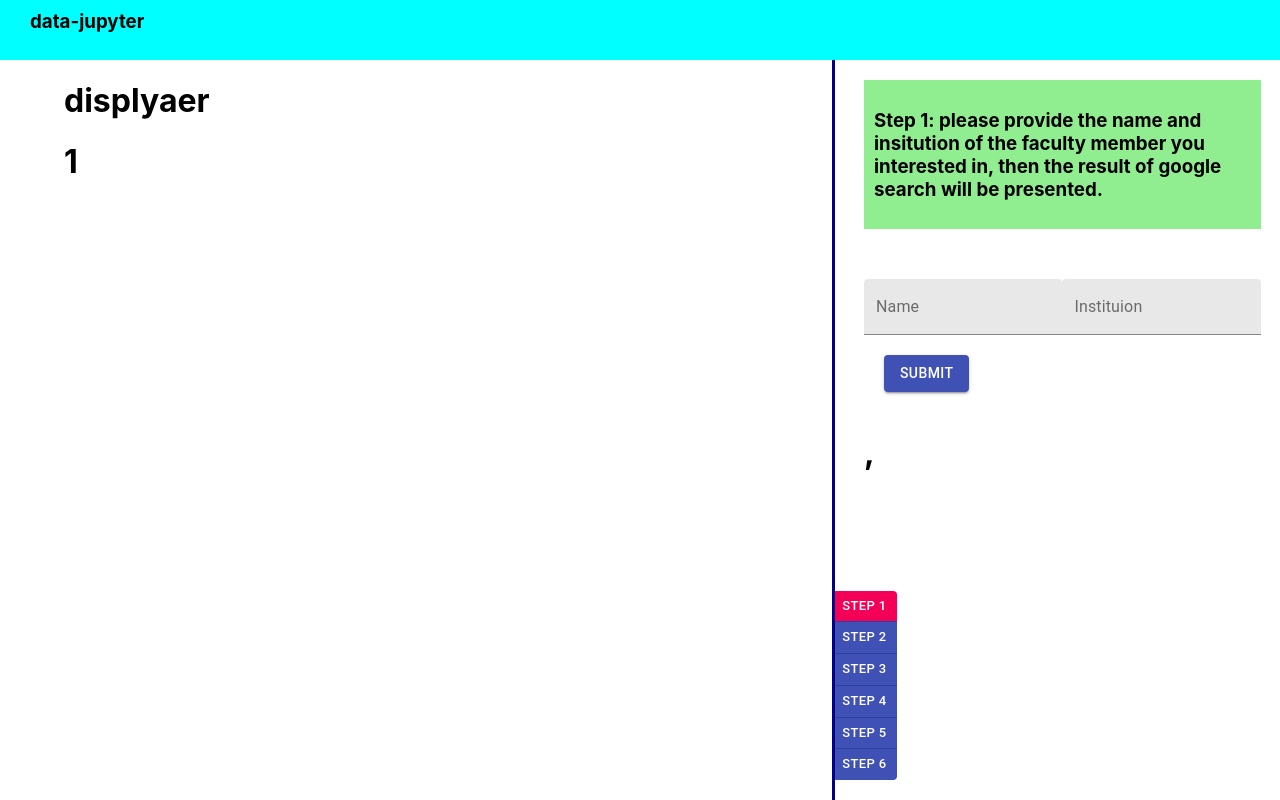
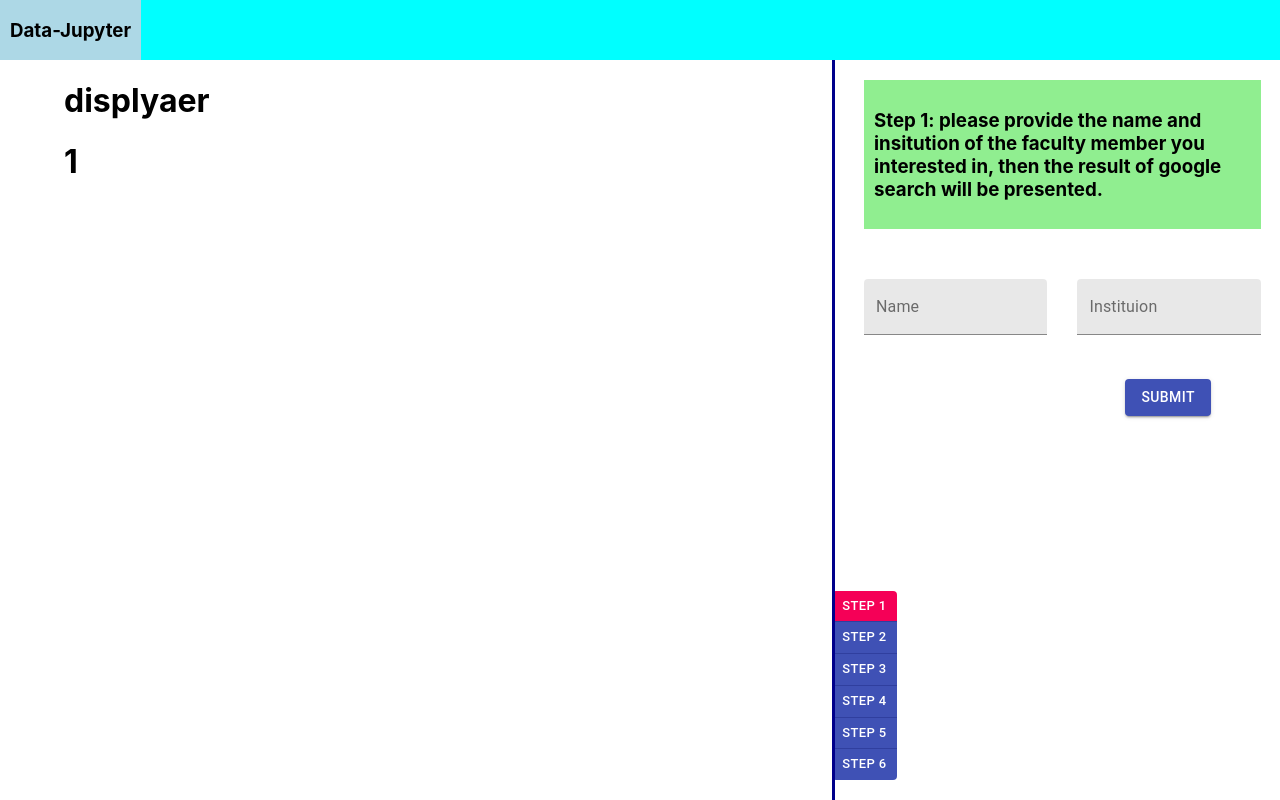
Before and after one commit to Philosyang/dataJupyter, a React (Create React App) app in the folder frontend/data-jupyter/: page / in a window 1280 px wide. Built offline with nearby package versions, Linux system fonts and the light colour scheme.

Commit message:
add some css

```diff
--- a/frontend/data-jupyter/src/componets/eachSteps/step1/stepOneDisplay.css
+++ b/frontend/data-jupyter/src/componets/eachSteps/step1/stepOneDisplay.css
@@ -1,6 +1,9 @@
 .singleBlock{
     border-style: solid;
-    border-color: darkgreen;
+    border-color: darkblue;
+    border-radius: 20px;
     padding: 20px;
     word-wrap: break-word;
+    margin: 10px;
+    background-color: lightblue;
 }
--- a/frontend/data-jupyter/src/componets/eachSteps/step1/stepOneDisplay.jsx
+++ b/frontend/data-jupyter/src/componets/eachSteps/step1/stepOneDisplay.jsx
@@ -14,7 +14,7 @@ export default function StepOneDisplay(props){
                 return(
                     <div className = "singleBlock">
                         <h1>{a["title"]}</h1>
-                        <h4>{a["link"]}</h4>
+                        <a target="_blank" href = {a["link"]}>{a["link"]}</a>
                     </div>
                 )
             })}
--- a/frontend/data-jupyter/src/componets/eachSteps/step1/stepOneInput.css
+++ b/frontend/data-jupyter/src/componets/eachSteps/step1/stepOneInput.css
@@ -5,4 +5,18 @@
 
 .submitButton{
     padding: 20px;
+    position: relative;
+    right: 30px;
+    top: 24px;
+    text-align: right;
 }
+
+.lastSearch{
+    position: relative;
+    top: 40px;
+    background-color: lightgreen;
+    padding: 10px;
+    border-style: solid;
+    border-color: lightgreen;
+    border-radius: 10px;
+}
--- a/frontend/data-jupyter/src/componets/eachSteps/step1/stepOneInput.jsx
+++ b/frontend/data-jupyter/src/componets/eachSteps/step1/stepOneInput.jsx
@@ -10,11 +10,14 @@ export default function StepOneInput(props) {
     const [isSubmitted, setIsSubmitted] = useState(false)
     const [displayUrls, setDisplayUrls] = useState(props.previosDisplay)
     const [url, setUrl] = useState("http://127.0.0.1:5000/aba");
+    const [dis, setDis] = useState({name: "", ins: ""})
 
 
 
     useEffect(
-        ()=>{props.changInputOnePair({name, institution}); console.log("submitted, sent steponeinput state to workflow",{name, institution})}
+        ()=>{props.changInputOnePair({name, institution}); console.log("submitted, sent steponeinput state to workflow",{name, institution})
+        setDis({name: name, ins: institution})
+    }
     , [isSubmitted])
 
     useEffect(
@@ -48,15 +51,21 @@ export default function StepOneInput(props) {
     return(
         <div className = "StepOneInputWrapper">
             <div className = "inputBoxesWrapper">
-                <TextField id="filled-basic" label="Name" variant="filled" onChange = {(e) =>{setName(e.target.value)}}/>
+                <TextField style={{paddingRight: "30px"}} id="filled-basic" label="Name" variant="filled" onChange = {(e) =>{setName(e.target.value)}}/>
                 <TextField id="filled-basic" label="Instituion" variant="filled" onChange = {(e) =>{setInstitution(e.target.value)}}/>
             </div>
             <div className = "submitButton">
                 <Button color = "primary" variant="contained" onClick={handleStepOneSubmit}>Submit</Button>
             </div>
-            <h1>
-                {name},{institution}
-            </h1>
+            {
+                !isSubmitted ? (
+                    <h1></h1>
+                ) : (
+                    <div className = "lastSearch">
+                        <h1>Last search : {name} , {institution}</h1>
+                    </div>
+                )
+            }
 
         </div>
     )
--- a/frontend/data-jupyter/src/componets/naviBar.css
+++ b/frontend/data-jupyter/src/componets/naviBar.css
@@ -7,3 +7,11 @@
     z-index: 100;
 
 }
+
+.titleWrapper {
+    background-color: lightblue;
+    display: table;
+    padding-left: 10px;
+    padding-right: 10px;
+    border: darkblue 5px;
+}
--- a/frontend/data-jupyter/src/componets/naviBar.jsx
+++ b/frontend/data-jupyter/src/componets/naviBar.jsx
@@ -4,9 +4,9 @@ import "./naviBar.css"
 export default function NaviBar() {
     return(
         <div className = "NaviBarWrapper">
-            <h3 style={{position: "absolute", margin: "10px", paddingLeft: "20px"}}>
-                data-jupyter
-            </h3>
+            <div className = "titleWrapper">
+                <h3>Data-Jupyter</h3>
+            </div>
         </div>
     )
 }
--- a/frontend/data-jupyter/src/componets/workflow.jsx
+++ b/frontend/data-jupyter/src/componets/workflow.jsx
@@ -38,7 +38,10 @@ export default function WorkFlow() {
                 }
                 />
                 <div>
+                    {step === 1 ?
                     <StepOneDisplay allUrls = {Object.values(stepOneDisplay)}/>
+                    : step === 2 ? <h1>2step</h1>
+                    : <h1>step3</h1> }
                 </div>
             </div>
             <div className = "dividingStick">
```
